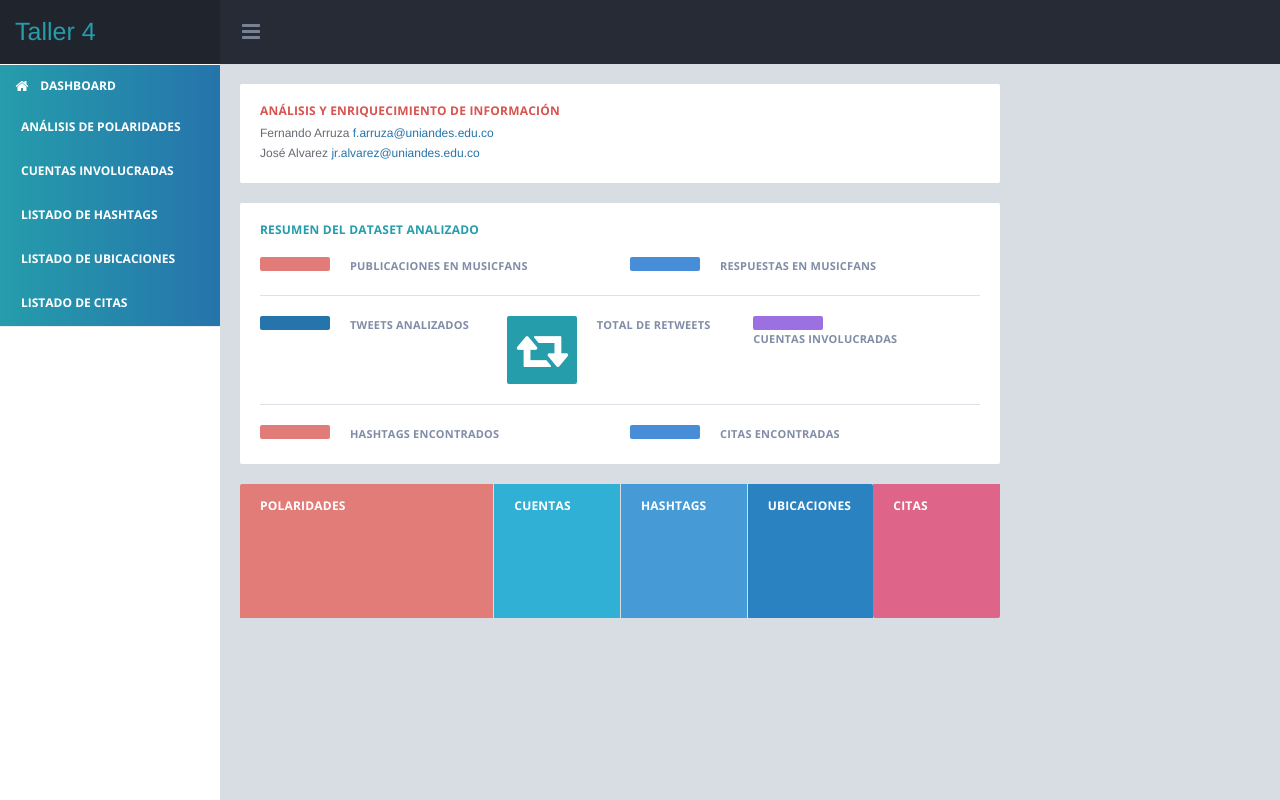
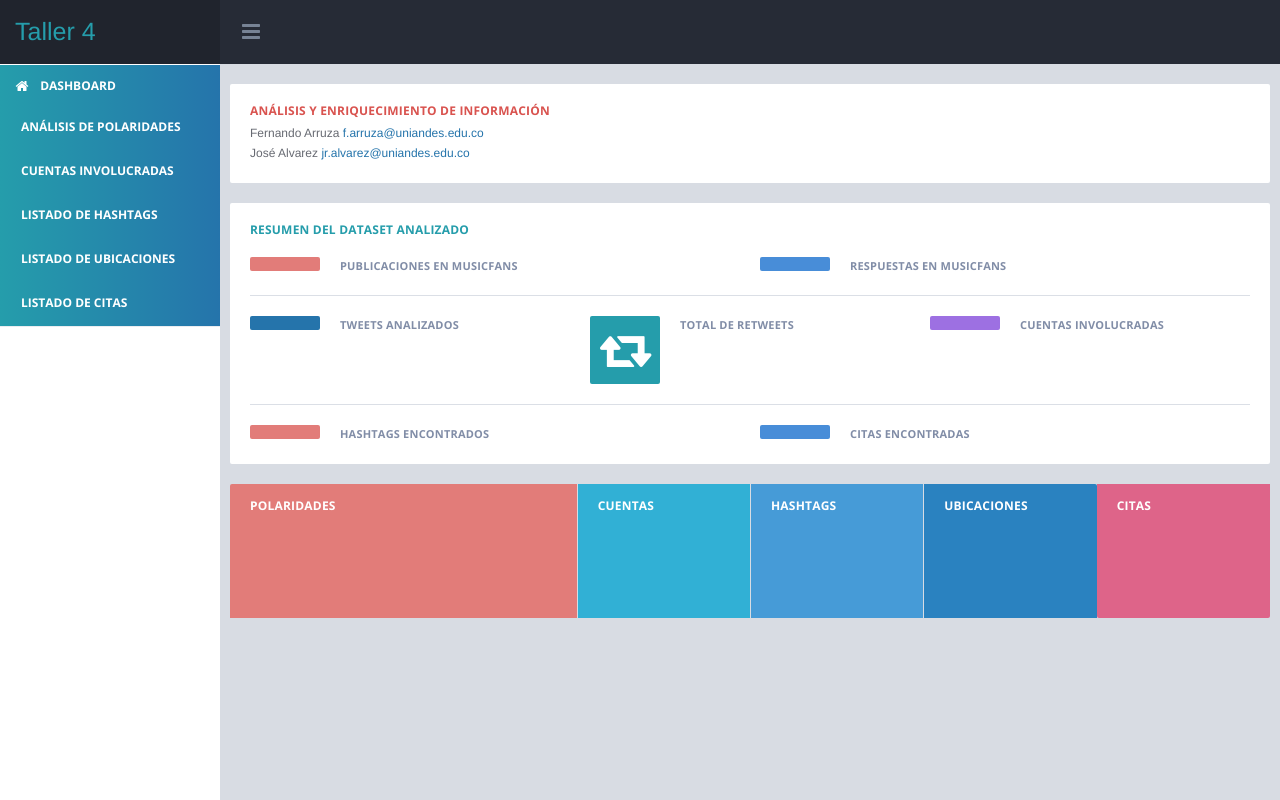
Before and after one commit to f-arruza/bigdata4, a Django app: page / in a window 1280 px wide. Run offline with Django 3.2, Linux system fonts and the light colour scheme; data that the repository does not hold is empty; some libraries are stand-ins or nearby versions.

Commit message:
Initial dashboard v2

```diff
--- a/dashboard/templates/dashboard/index.html
+++ b/dashboard/templates/dashboard/index.html
@@ -5,7 +5,6 @@
 <div class="contentpanel">
 
   <div class="row">
-    <div class="col-md-9 col-lg-8 dash-left">
       <div class="panel panel-announcement">
         <div class="panel-heading">
           <h4 class="panel-title">Análisis y enriquecimiento de información</h4>
@@ -159,7 +158,6 @@
       </div><!-- row -->
 
     </div><!-- col-md-9 -->
-  </div><!-- row -->
 
 </div>
 {% endblock %}
```
